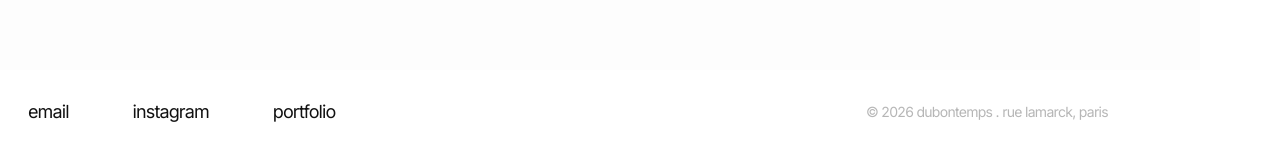
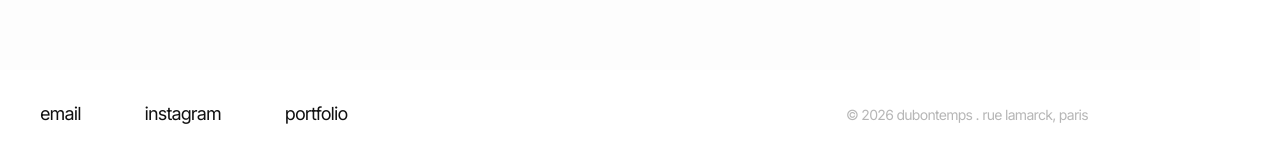
Before and after one commit to dubontemps/dubontemps-site, a React (Vite) app: page / in a window 1280 px wide. Shown: the part 7811-7962 px from the top of the page. Built offline with nearby package versions, Linux system fonts and the light colour scheme.

Commit message:
v25 header footer

```diff
--- a/src/App.jsx
+++ b/src/App.jsx
@@ -304,12 +304,12 @@ const TypographyStyles = () => (
       color: var(--ink);
       padding: 0;
       line-height: 1;
-      display: inline-block;
-      vertical-align: baseline;
+      display: inline-flex;
+      align-items: baseline;
       text-transform: lowercase;
       transition: color 0.4s ease;
       margin-top: 0;
-      transform: translateY(-0.05em) !important;
+      transform: translateY(-0.04em) /* Correction optique pour Shippori */
     }
     .logo-style:hover { color: var(--carmine); }
 
@@ -558,9 +558,6 @@ const TypographyStyles = () => (
       }
       .logo-style { font-size: 24px; }
       .mobile-nav-btn { font-size: 18px; }
-      header, footer {
-        padding-left: 1.25rem !important;
-        padding-right: 1.25rem !important;
       }
     }
   `}</style>
@@ -743,15 +740,17 @@ export default function App() {
         {headerVisible && (
           <motion.header
             initial={{ y: -84, opacity: 0 }} animate={{ y: 0, opacity: 1 }} exit={{ y: -84, opacity: 0 }}
-            className="fixed top-0 left-0 w-full z-[1000] px-6 md:px-14 h-[var(--header-h)] flex justify-between items-baseline nav-blur py-0"
+            className="fixed top-0 left-0 w-full z-[1000] px-6 md:px-[40px] h-[var(--header-h)] flex justify-between items-baseline nav-blur py-6 md:py-8"
           >
+           <div className="flex items-baseline">
             <h1 className="m-0 p-0" style={{ display: 'contents' }}>
               <button onClick={() => window.scrollTo({top: 0, behavior: 'smooth'})} className="logo-style">
                 {CONTENT[lang].brand}
               </button>
             </h1>
+          </div>
 
-            <nav className="hidden md:flex gap-14 items-baseline md:mr-18" aria-label="Menu principal">
+            <nav className="hidden md:flex gap-14 items-baseline md:mr-0" aria-label="Menu principal">
               <ul className="flex gap-14 list-none p-0 m-0 items-baseline">
                 <li><button onClick={() => scrollTo('works-anchor')} className="brand-style">{navData.works}</button></li>
                 <li><button onClick={() => scrollTo('index-anchor')} className="brand-style">{navData.index}</button></li>
@@ -940,12 +939,15 @@ export default function App() {
   </div>
 </section>
 
-        {/* Footer & Contact */}
-        <footer id="contact-anchor" className="relative px-6 md:px-14 py-20 md:py-0 md:h-[var(--header-h)] bg-white flex flex-col md:flex-row justify-between items-center gap-10 md:gap-0 z-[100]" aria-labelledby="section-contact">
-          <h2 id="section-contact" className="sr-only">{sectionTitles.contact}</h2>
+   {/* Footer & Contact */}
+      <footer
+        id="contact-anchor"
+        className="relative px-6 md:px-[40px] py-20 md:py-8 md:h-[var(--header-h)] bg-white flex flex-col md:flex-row justify-between items-baseline gap-10 md:gap-0 z-[100]"
+        aria-labelledby="section-contact">
+      <h2 id="section-contact" className="sr-only">{sectionTitles.contact}</h2>
 
-          <nav aria-label="Contact links and social media">
-            <ul className="list-none p-0 m-0 flex flex-wrap justify-center gap-8 md:gap-16 items-center md:ml-2">
+      <nav aria-label="Contact links and social media">
+        <ul className="list-none p-0 m-0 flex flex-wrap justify-center gap-8 md:gap-16 items-center">
               {footerData.links.map((link, i) => (
                 <li key={i}>
                   <a href={link.url} target="_blank" rel="noopener noreferrer" className="brand-style">
```
